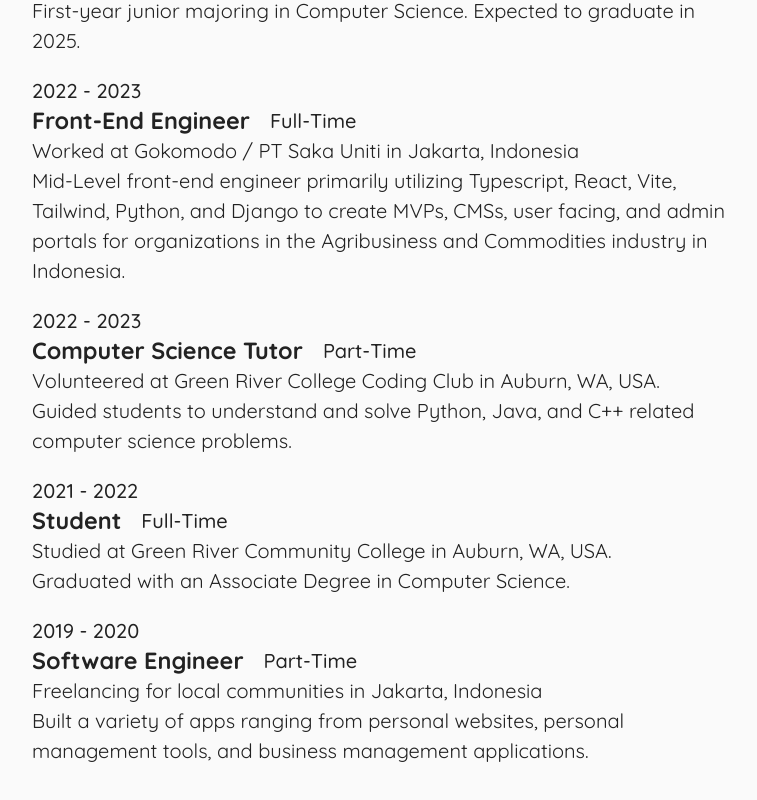
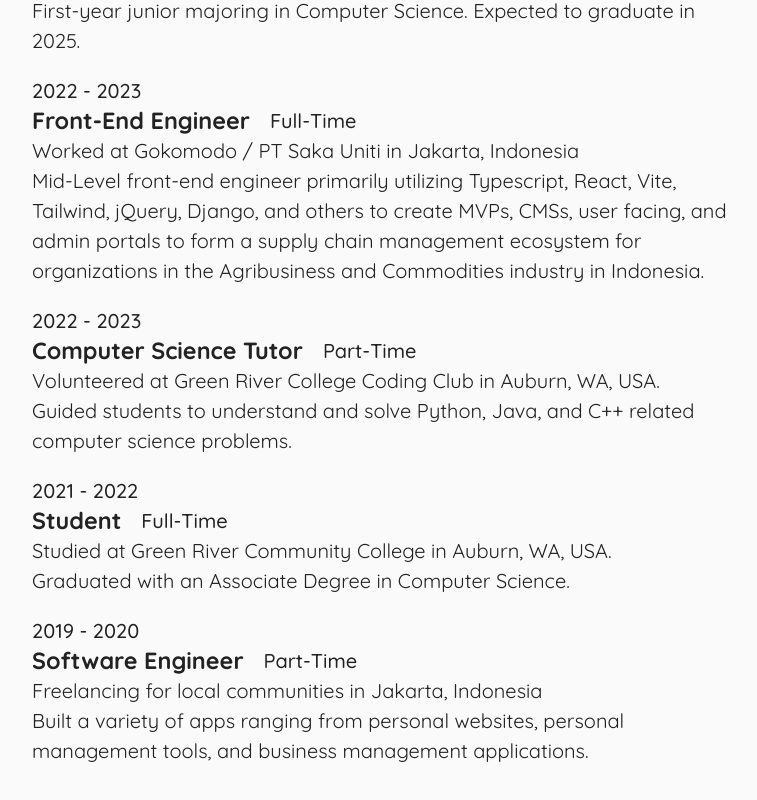
Before and after one commit to afutofu/afutofu.github.io, a React (Create React App) app: page / in a window 1280 px wide. Shown: the part 1831-2631 px from the top of the page, without its empty margins (258-1015 px from the left). Built offline with nearby package versions, Linux system fonts and the light colour scheme.

Commit message:
Fix animation timing, add little more content for gokomodo experience

```diff
--- a/src/App.js
+++ b/src/App.js
@@ -106,7 +106,7 @@ const App = () => {
     if (navbarTl && homeTl && !isLoading) {
       masterTl.add(appEnter());
       masterTl.add(navbarTl.play(), "-=2");
-      masterTl.add(homeTl.play(), "-=0.6");
+      masterTl.add(homeTl.play(), "-=1.5");
       masterTl.play();
     }
   }, [masterTl, navbarTl, homeTl, isLoading]);
--- a/src/components/Navbar.js
+++ b/src/components/Navbar.js
@@ -159,7 +159,7 @@ const Navbar = ({ getNavbarTl }) => {
           autoAlpha: 0,
         },
         0.15,
-        "-=1.7"
+        "-=2.8"
       );
 
     return tl;
--- a/src/sections/Experience.js
+++ b/src/sections/Experience.js
@@ -151,23 +151,9 @@ const theme = {
 };
 
 const Experience = () => {
-  // let Experience = useRef(null);
   let titleText = useRef(null);
   let titleLine = useRef(null);
   let descriptions = useRef(null);
-  let experienceLine = useRef(null);
-
-  // const backgroundFade = () => {
-  //   let tl = new TimelineLite();
-
-  //   tl.to(Experience, {
-  //     backgroundColor: "#eee",
-  //     ease: Power3.easeInOut,
-  //     duration: 2,
-  //   });
-
-  //   return tl;
-  // };
 
   const titleEnter = () => {
     let tl = new TimelineLite();
@@ -268,8 +254,9 @@ const Experience = () => {
                 <p>Worked at Gokomodo / PT Saka Uniti in Jakarta, Indonesia</p>
                 <p>
                   Mid-Level front-end engineer primarily utilizing Typescript,
-                  React, Vite, Tailwind, Python, and Django to create MVPs,
-                  CMSs, user facing, and admin portals for organizations in the
+                  React, Vite, Tailwind, jQuery, Django, and others to create
+                  MVPs, CMSs, user facing, and admin portals to form a supply
+                  chain management ecosystem for organizations in the
                   Agribusiness and Commodities industry in Indonesia.
                 </p>
               </Description>
```
